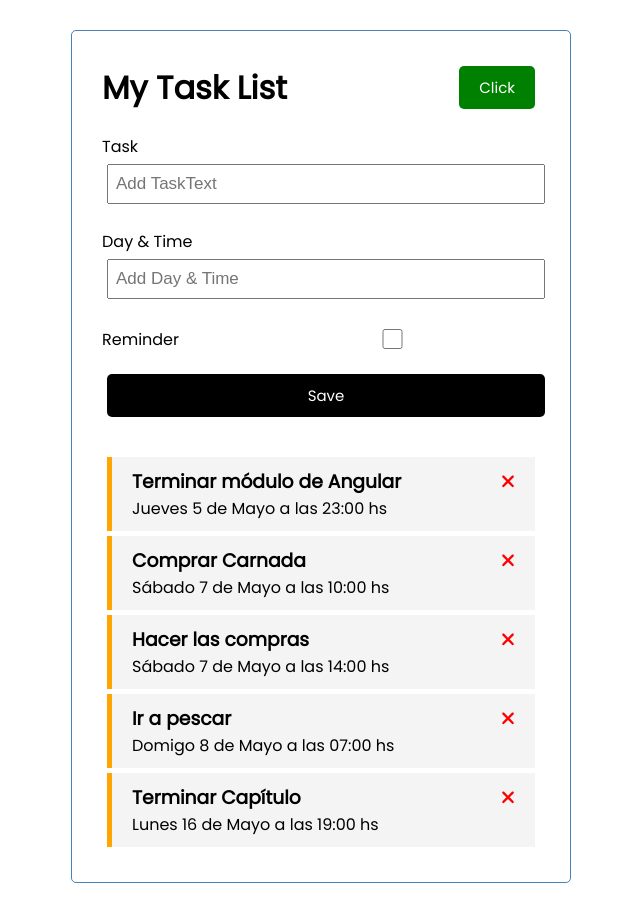
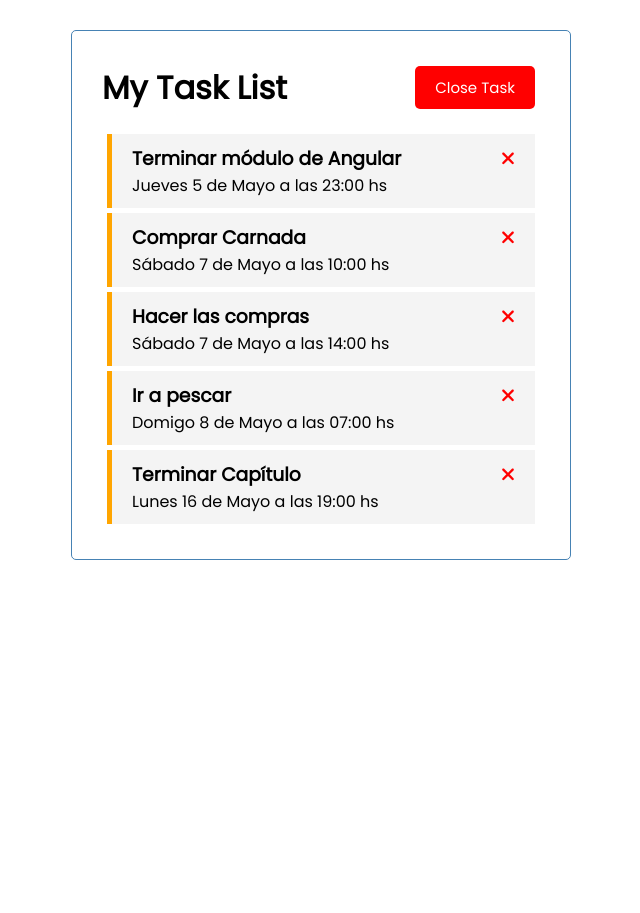
Before and after one commit to aibork/task-list, an Angular app: page / in a window 1280 px wide. Shown: the whole page, without its empty margins (319-959 px from the left). After the commit the page ends 800 px from the top, so only its background shows below. Built offline with nearby package versions, Linux system fonts and the light colour scheme; data requests are answered from the project's data file.

Commit message:
16/05 5to commit

```diff
--- a/src/app/components/add-task/add-task.component.html
+++ b/src/app/components/add-task/add-task.component.html
@@ -1,4 +1,8 @@
-<form class="add-form" (ngSubmit)="onSubmit()">
+<form
+    class="add-form"
+    (ngSubmit)="onSubmit()"
+    *ngIf="showAddTask"
+>
     <div class="form-control">
         <label for="text">Task</label>
         <input
--- a/src/app/components/add-task/add-task.component.ts
+++ b/src/app/components/add-task/add-task.component.ts
@@ -1,4 +1,6 @@
 import { Component, OnInit, Output, EventEmitter } from '@angular/core';
+import { Subscription } from 'rxjs';
+import { UiService } from 'src/app/service/ui.service';
 import { Task } from '../Task';
 
 @Component({
@@ -12,8 +14,14 @@
   text: string = "";
   day: string = "";
   reminder: boolean = false;
+  showAddTask: boolean = false;
+  subscription?: Subscription;
 
-  constructor() { }
+  constructor(
+    private uiService: UiService
+  ) {
+    this.subscription = this.uiService.onToggle().subscribe( value => this.showAddTask = value)
+   }
 
   ngOnInit(): void {
   }
--- a/src/app/components/header/header.component.html
+++ b/src/app/components/header/header.component.html
@@ -1,8 +1,8 @@
 <header>
     <h1>{{title}}</h1>
     <app-button
-        color="green"
-        text="Click"
+        color="{{showAddTask ? 'red' : 'green'}}"
+        text="{{showAddTask ? 'Close Task' : 'Add Task'}}"
         (btnClick)="toggleAddTask()">
     </app-button>
 </header>
--- a/src/app/components/header/header.component.ts
+++ b/src/app/components/header/header.component.ts
@@ -1,4 +1,6 @@
 import { Component, OnInit } from '@angular/core';
+import { UiService } from 'src/app/service/ui.service';
+import { Subscription } from 'rxjs';
 
 @Component({
   selector: 'app-header',
@@ -7,12 +9,19 @@
 })
 export class HeaderComponent implements OnInit {
   title: string = 'My Task List';
-  constructor() { }
+  showAddTask: boolean = true;
+  subscription?: Subscription;
+
+  constructor(
+    private uiService: UiService
+  ) {
+    this.subscription = this.uiService.onToggle().subscribe( value => this.showAddTask = value)
+   }
 
   ngOnInit(): void {
   }
 
   toggleAddTask(){
-    console.log("toggleAddTask!");
+    this.uiService.toggleAddTask();
   }
 }
--- /dev/null
+++ b/src/app/service/ui.service.ts
@@ -0,0 +1,20 @@
+import { Injectable } from '@angular/core';
+import { Observable, Subject } from 'rxjs';
+@Injectable({
+  providedIn: 'root'
+})
+export class UiService {
+  private showAddTask: boolean = false;
+  private subjet = new Subject <any>();
+
+  constructor() { }
+
+  toggleAddTask():void{
+    this.showAddTask = !this.showAddTask;
+    this.subjet.next(this.showAddTask);
+  }
+
+  onToggle():Observable<any>{
+    return this.subjet.asObservable();
+  }
+}
```
